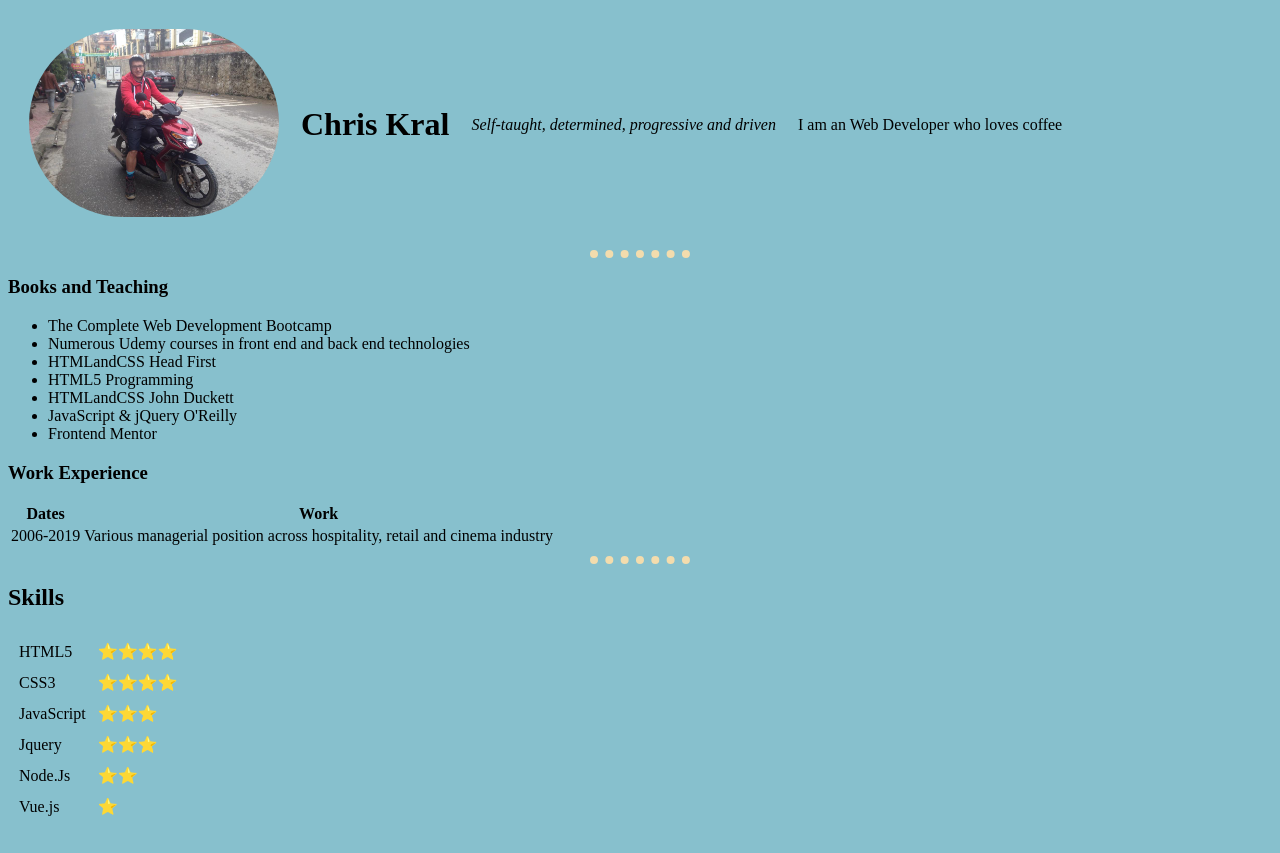
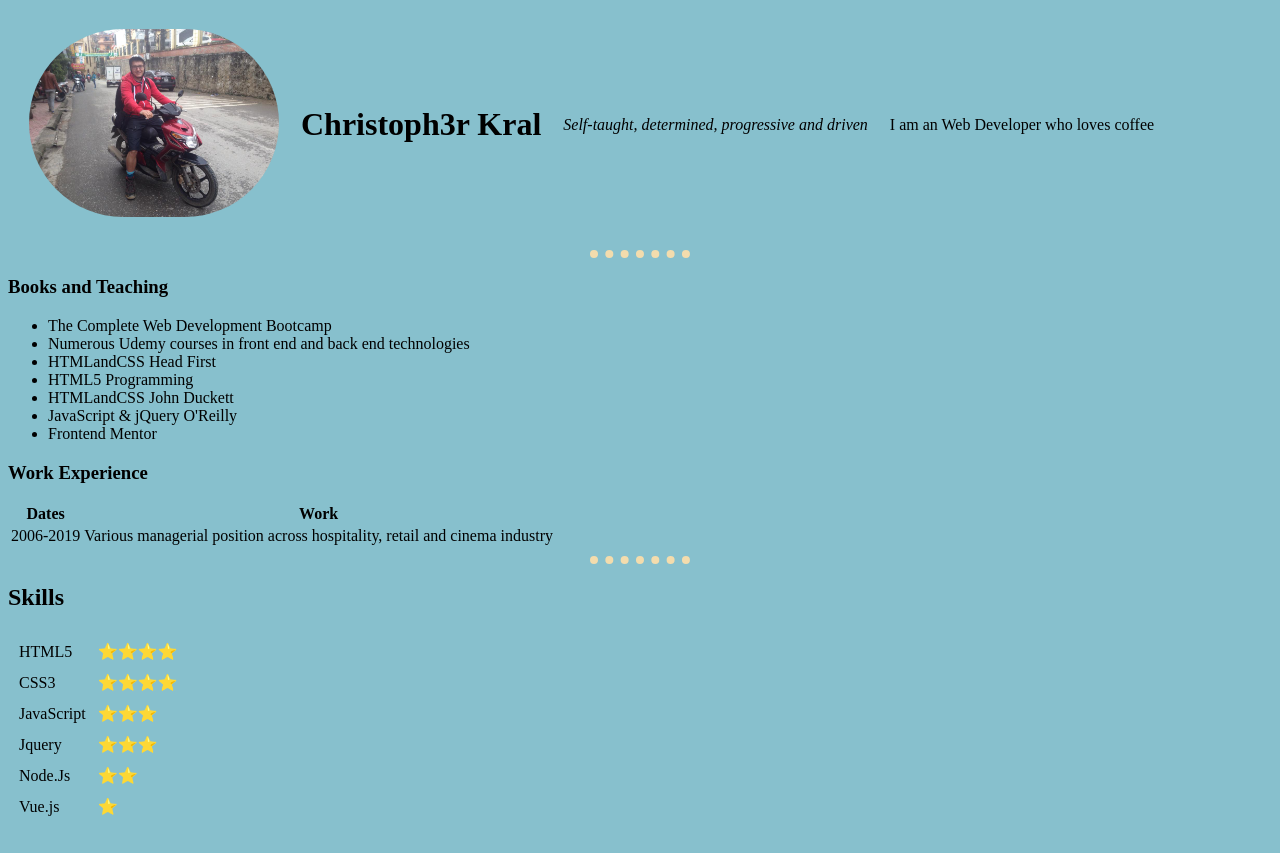
Before and after one commit to fil3mon/cv, a plain HTML site: page index.html in a window 1280 px wide. Drawn offline with Linux system fonts and the light colour scheme.

Commit message:
edditing name

```diff
--- a/index.html
+++ b/index.html
@@ -12,7 +12,7 @@
   <table cellspacing="20">
     <tr>
       <td><img src="cv.jpg"></td>
-      <td><h1>Chris Kral</h1></td>
+      <td><h1>Christoph3r Kral</h1></td>
       <td><em>Self-taught, determined, progressive and driven</em></td>
       <td>I am an Web Developer who loves coffee</td>
     </tr>
```
